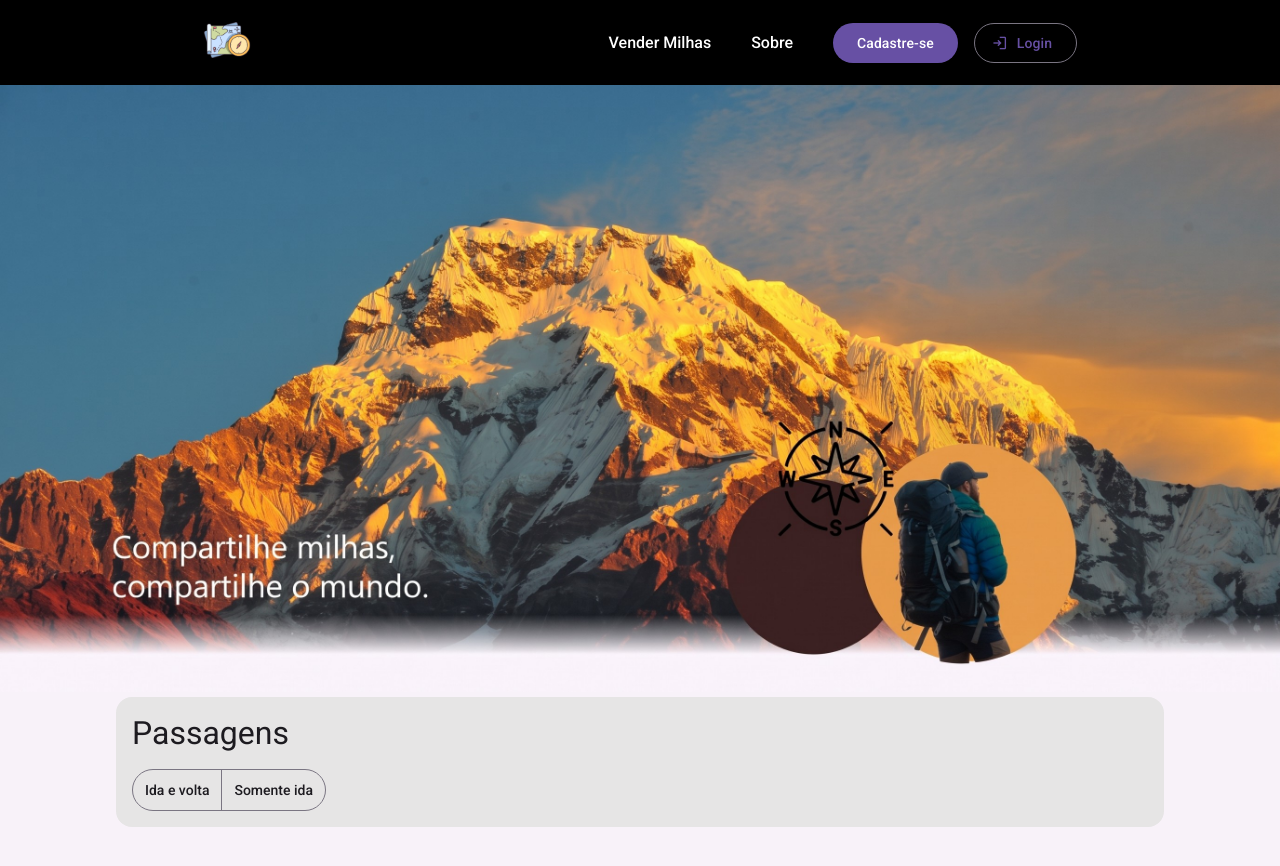
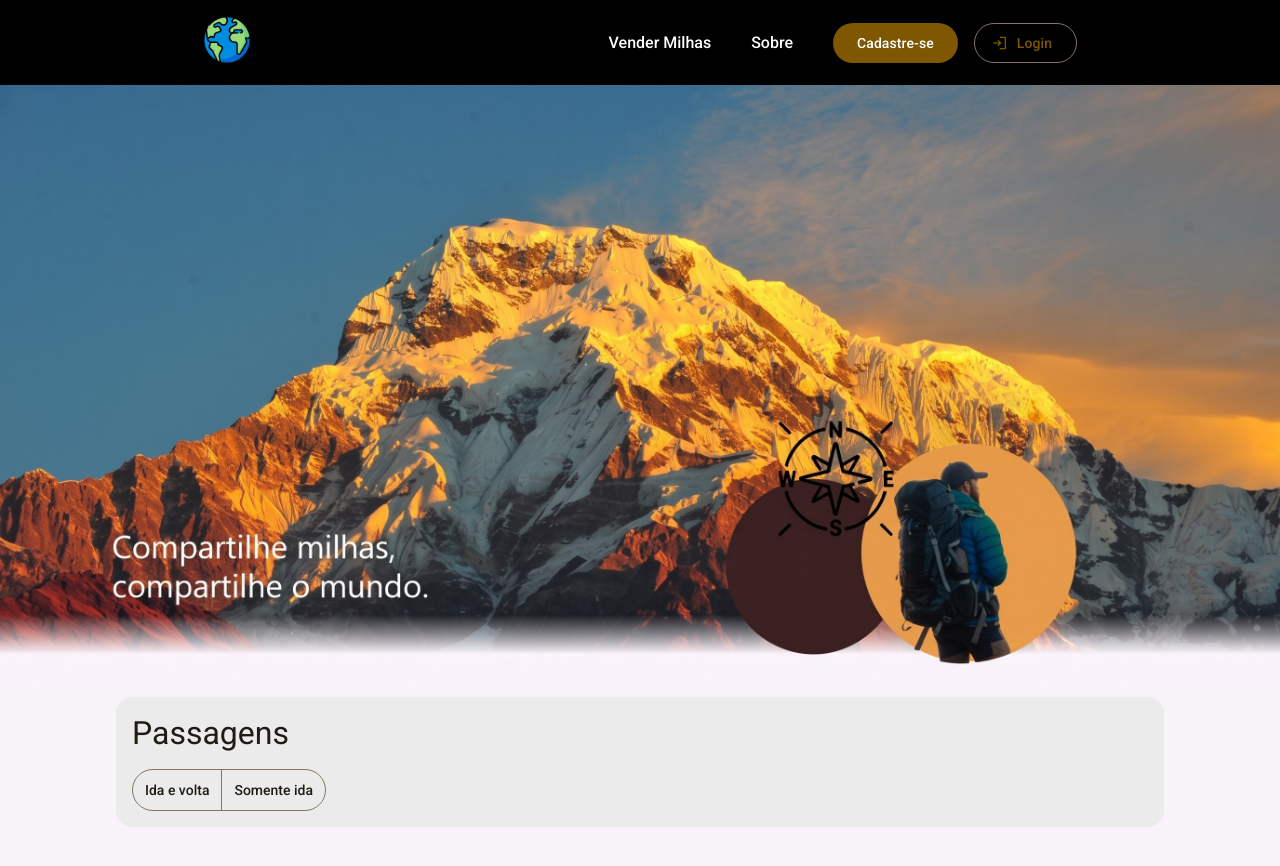
Before and after one commit to vaundyyy/project-Track-Step, an Angular app in the folder jornada-milhas/: page / in a window 1280 px wide. Shown: the top 866 px of the page. Built offline with nearby package versions, Linux system fonts and the light colour scheme.

Commit message:
feat: editando visuais do sistema, troca de palheta de cores para combinar com a imagem escolhida. E novo icone de home

```diff
--- a/jornada-milhas/src/_theme-colors.scss
+++ /dev/null
@@ -1,137 +0,0 @@
-// This file was generated by running 'ng generate @angular/material:theme-color'.
-// Proceed with caution if making changes to this file.
-
-@use 'sass:map';
-@use '@angular/material' as mat;
-
-// Note: Color palettes are generated from primary: #6750A4
-$_palettes: (
-  primary: (
-    0: #000000,
-    10: #22005d,
-    20: #381e72,
-    25: #432b7e,
-    30: #4f378a,
-    35: #5b4397,
-    40: #6750a4,
-    50: #8069bf,
-    60: #9a83db,
-    70: #b69df7,
-    80: #cfbcff,
-    90: #e9ddff,
-    95: #f6eeff,
-    98: #fdf7ff,
-    99: #fffbff,
-    100: #ffffff,
-  ),
-  secondary: (
-    0: #000000,
-    10: #1f1635,
-    20: #342b4b,
-    25: #3f3657,
-    30: #4b4263,
-    35: #574d6f,
-    40: #63597c,
-    50: #7c7296,
-    60: #968bb1,
-    70: #b1a5cc,
-    80: #cdc0e9,
-    90: #e9ddff,
-    95: #f6eeff,
-    98: #fdf7ff,
-    99: #fffbff,
-    100: #ffffff,
-  ),
-  tertiary: (
-    0: #000000,
-    10: #3c002b,
-    20: #5a1243,
-    25: #681e4f,
-    30: #752a5b,
-    35: #843667,
-    40: #924274,
-    50: #af5a8e,
-    60: #cd73a8,
-    70: #eb8dc4,
-    80: #ffaedb,
-    90: #ffd8ea,
-    95: #ffecf3,
-    98: #fff8f8,
-    99: #fffbff,
-    100: #ffffff,
-  ),
-  neutral: (
-    0: #000000,
-    10: #1d1b20,
-    20: #322f35,
-    25: #3d3a41,
-    30: #48464c,
-    35: #545158,
-    40: #605d64,
-    50: #79767d,
-    60: #938f96,
-    70: #aea9b1,
-    80: #cac5cc,
-    90: #e6e0e9,
-    95: #f5eff7,
-    98: #fdf7ff,
-    99: #fffbff,
-    100: #ffffff,
-    4: #0f0d13,
-    6: #141218,
-    12: #211f24,
-    17: #2b292f,
-    22: #36343a,
-    24: #3b383e,
-    87: #ded8e0,
-    92: #ece6ee,
-    94: #f2ecf4,
-    96: #f8f2fa,
-  ),
-  neutral-variant: (
-    0: #000000,
-    10: #1d1a24,
-    20: #322f3a,
-    25: #3d3a45,
-    30: #494551,
-    35: #55505c,
-    40: #615c69,
-    50: #7a7582,
-    60: #948e9c,
-    70: #afa9b7,
-    80: #cbc4d2,
-    90: #e7e0ee,
-    95: #f5eefd,
-    98: #fdf7ff,
-    99: #fffbff,
-    100: #ffffff,
-  ),
-  error: (
-    0: #000000,
-    10: #410002,
-    20: #690005,
-    25: #7e0007,
-    30: #93000a,
-    35: #a80710,
-    40: #ba1a1a,
-    50: #de3730,
-    60: #ff5449,
-    70: #ff897d,
-    80: #ffb4ab,
-    90: #ffdad6,
-    95: #ffedea,
-    98: #fff8f7,
-    99: #fffbff,
-    100: #ffffff,
-  ),
-);
-
-$_rest: (
-  secondary: map.get($_palettes, secondary),
-  neutral: map.get($_palettes, neutral),
-  neutral-variant: map.get($_palettes, neutral-variant),
-  error: map.get($_palettes, error),
-);
-
-$primary-palette: map.merge(map.get($_palettes, primary), $_rest);
-$tertiary-palette: map.merge(map.get($_palettes, tertiary), $_rest);
--- a/jornada-milhas/src/app/form-busca-passagens/form-busca-passagens.scss
+++ b/jornada-milhas/src/app/form-busca-passagens/form-busca-passagens.scss
@@ -9,7 +9,7 @@
     gap: 1rem;
 
     border-radius: 1rem;
-    background-color: #e6e5e5;
+    background-color: #ebebeb;
 }
 
 .titulo {
--- /dev/null
+++ b/jornada-milhas/src/app/theme-colors.scss
@@ -0,0 +1,207 @@
+// This file was generated by running 'ng generate @angular/material:theme-color'.
+// Proceed with caution if making changes to this file.
+
+@use 'sass:map';
+@use '@angular/material' as mat;
+
+// Note: Color palettes are generated from primary: #F9BA44
+$_palettes: (
+  primary: (
+    0: #000000,
+    10: #271900,
+    20: #422c00,
+    25: #503700,
+    30: #5f4100,
+    35: #6e4c00,
+    40: #7e5700,
+    50: #9d6e00,
+    60: #be8609,
+    70: #dca12b,
+    80: #fbbc45,
+    90: #ffdeab,
+    95: #ffeed9,
+    98: #fff8f3,
+    99: #fffbff,
+    100: #ffffff,
+  ),
+  secondary: (
+    0: #000000,
+    10: #271900,
+    20: #412d04,
+    25: #4e380d,
+    30: #5a4318,
+    35: #674e23,
+    40: #745a2d,
+    50: #8f7343,
+    60: #ab8c5a,
+    70: #c7a672,
+    80: #e4c18b,
+    90: #ffdeab,
+    95: #ffeed9,
+    98: #fff8f3,
+    99: #fffbff,
+    100: #ffffff,
+  ),
+  tertiary: (
+    0: #000000,
+    10: #181e00,
+    20: #2c3400,
+    25: #364000,
+    30: #414c00,
+    35: #4b5800,
+    40: #566500,
+    50: #6e7e14,
+    60: #87992f,
+    70: #a2b447,
+    80: #bdd060,
+    90: #d9ec78,
+    95: #e7fb85,
+    98: #f6ffc1,
+    99: #fbffe0,
+    100: #ffffff,
+  ),
+  neutral: (
+    0: #000000,
+    10: #201b13,
+    20: #362f27,
+    25: #413a31,
+    30: #4d463c,
+    35: #595147,
+    40: #655d53,
+    50: #7e766b,
+    60: #998f84,
+    70: #b4aa9e,
+    80: #d0c5b8,
+    90: #ece1d4,
+    95: #fbefe2,
+    98: #fff8f3,
+    99: #fffbff,
+    100: #ffffff,
+    4: #120d07,
+    6: #17130b,
+    12: #241f17,
+    17: #2f2921,
+    22: #3a342b,
+    24: #3f382f,
+    87: #e4d8cb,
+    92: #f2e6d9,
+    94: #f8ecdf,
+    96: #fef2e4,
+  ),
+  neutral-variant: (
+    0: #000000,
+    10: #221a0d,
+    20: #392f20,
+    25: #443a2a,
+    30: #504535,
+    35: #5c5140,
+    40: #695d4b,
+    50: #827563,
+    60: #9d8f7b,
+    70: #b8a995,
+    80: #d4c4af,
+    90: #f1e0ca,
+    95: #ffeed9,
+    98: #fff8f3,
+    99: #fffbff,
+    100: #ffffff,
+  ),
+  error: (
+    0: #000000,
+    10: #410002,
+    20: #690005,
+    25: #7e0007,
+    30: #93000a,
+    35: #a80710,
+    40: #ba1a1a,
+    50: #de3730,
+    60: #ff5449,
+    70: #ff897d,
+    80: #ffb4ab,
+    90: #ffdad6,
+    95: #ffedea,
+    98: #fff8f7,
+    99: #fffbff,
+    100: #ffffff,
+  ),
+);
+
+$_rest: (
+  secondary: map.get($_palettes, secondary),
+  neutral: map.get($_palettes, neutral),
+  neutral-variant: map.get($_palettes, neutral-variant),
+  error: map.get($_palettes, error),
+);
+
+$primary-palette: map.merge(map.get($_palettes, primary), $_rest);
+$tertiary-palette: map.merge(map.get($_palettes, tertiary), $_rest);
+
+@function _high-contrast-value($light, $dark, $theme-type) {
+  @if ($theme-type == light) {
+    @return $light;
+  }
+  @if ($theme-type == dark) {
+    @return $dark;
+  }
+  @if ($theme-type == color-scheme) {
+    @return light-dark(#{$light}, #{$dark});
+  }
+
+  @error 'Unknown theme-type #{$theme-type}. Expected light, dark, or color-scheme';
+}
+
+@mixin high-contrast-overrides($theme-type) {
+  @include mat.theme-overrides(
+    (
+      primary: _high-contrast-value(#3d2800, #ffedd7, $theme-type),
+      on-primary: _high-contrast-value(#ffffff, #000000, $theme-type),
+      primary-container: _high-contrast-value(#624300, #f9ba44, $theme-type),
+      on-primary-container: _high-contrast-value(#ffffff, #170d00, $theme-type),
+      inverse-primary: _high-contrast-value(#fbbc45, #614200, $theme-type),
+      primary-fixed: _high-contrast-value(#624300, #ffdeab, $theme-type),
+      primary-fixed-dim: _high-contrast-value(#452e00, #fbbc45, $theme-type),
+      on-primary-fixed: _high-contrast-value(#ffffff, #000000, $theme-type),
+      on-primary-fixed-variant: _high-contrast-value(#ffffff, #1a0f00, $theme-type),
+      secondary: _high-contrast-value(#3c2801, #ffedd7, $theme-type),
+      on-secondary: _high-contrast-value(#ffffff, #000000, $theme-type),
+      secondary-container: _high-contrast-value(#5d451a, #e0be88, $theme-type),
+      on-secondary-container: _high-contrast-value(#ffffff, #120a00, $theme-type),
+      secondary-fixed: _high-contrast-value(#5d451a, #ffdeab, $theme-type),
+      secondary-fixed-dim: _high-contrast-value(#442f05, #e4c18b, $theme-type),
+      on-secondary-fixed: _high-contrast-value(#ffffff, #000000, $theme-type),
+      on-secondary-fixed-variant: _high-contrast-value(#ffffff, #1a0f00, $theme-type),
+      tertiary: _high-contrast-value(#283000, #e6fa84, $theme-type),
+      on-tertiary: _high-contrast-value(#ffffff, #000000, $theme-type),
+      tertiary-container: _high-contrast-value(#434e00, #bbce5e, $theme-type),
+      on-tertiary-container: _high-contrast-value(#ffffff, #0c1000, $theme-type),
+      tertiary-fixed: _high-contrast-value(#434e00, #d9ec78, $theme-type),
+      tertiary-fixed-dim: _high-contrast-value(#2e3600, #bdd060, $theme-type),
+      on-tertiary-fixed: _high-contrast-value(#ffffff, #000000, $theme-type),
+      on-tertiary-fixed-variant: _high-contrast-value(#ffffff, #0f1300, $theme-type),
+      background: _high-contrast-value(#fff8f3, #17130b, $theme-type),
+      on-background: _high-contrast-value(#201b13, #ece1d4, $theme-type),
+      surface: _high-contrast-value(#fff8f3, #17130b, $theme-type),
+      surface-dim: _high-contrast-value(#c2b7ab, #17130b, $theme-type),
+      surface-bright: _high-contrast-value(#fff8f3, #564f45, $theme-type),
+      surface-container-low: _high-contrast-value(#fbefe2, #241f17, $theme-type),
+      surface-container-lowest: _high-contrast-value(#ffffff, #000000, $theme-type),
+      surface-container: _high-contrast-value(#ece1d4, #362f27, $theme-type),
+      surface-container-high: _high-contrast-value(#ded3c6, #413a31, $theme-type),
+      surface-container-highest: _high-contrast-value(#d0c5b8, #4d463c, $theme-type),
+      on-surface: _high-contrast-value(#000000, #ffffff, $theme-type),
+      shadow: _high-contrast-value(#000000, #000000, $theme-type),
+      scrim: _high-contrast-value(#000000, #000000, $theme-type),
+      surface-tint: _high-contrast-value(#7e5700, #fbbc45, $theme-type),
+      inverse-surface: _high-contrast-value(#362f27, #ece1d4, $theme-type),
+      inverse-on-surface: _high-contrast-value(#ffffff, #000000, $theme-type),
+      outline: _high-contrast-value(#342b1c, #ffeed7, $theme-type),
+      outline-variant: _high-contrast-value(#524837, #d0c0ab, $theme-type),
+      error: _high-contrast-value(#600004, #ffece9, $theme-type),
+      on-error: _high-contrast-value(#ffffff, #000000, $theme-type),
+      error-container: _high-contrast-value(#98000a, #ffaea4, $theme-type),
+      on-error-container: _high-contrast-value(#ffffff, #220001, $theme-type),
+      surface-variant: _high-contrast-value(#f1e0ca, #504535, $theme-type),
+      on-surface-variant: _high-contrast-value(#000000, #ffffff, $theme-type),
+    )
+  );
+}
--- a/jornada-milhas/src/styles.scss
+++ b/jornada-milhas/src/styles.scss
@@ -4,7 +4,7 @@
 // Learn more about theming and how to use it for your application's
 // custom components at https://material.angular.dev/guide/theming
 @use '@angular/material' as mat;
-@use './theme-colors' as tema;
+@use './app/theme-colors' as tema;
 @use './reset.scss';
 
 html {
```
Also changed, not shown: jornada-milhas/public/images/icone.png.
